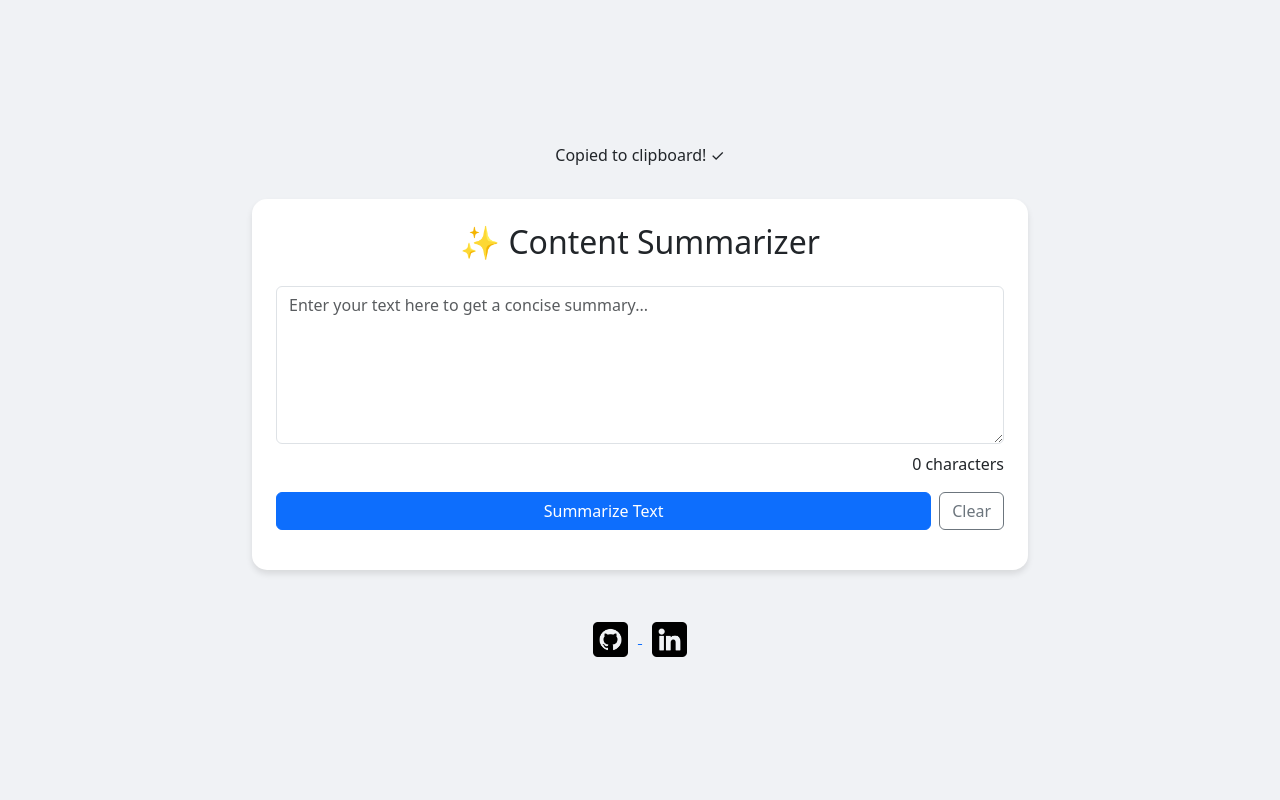
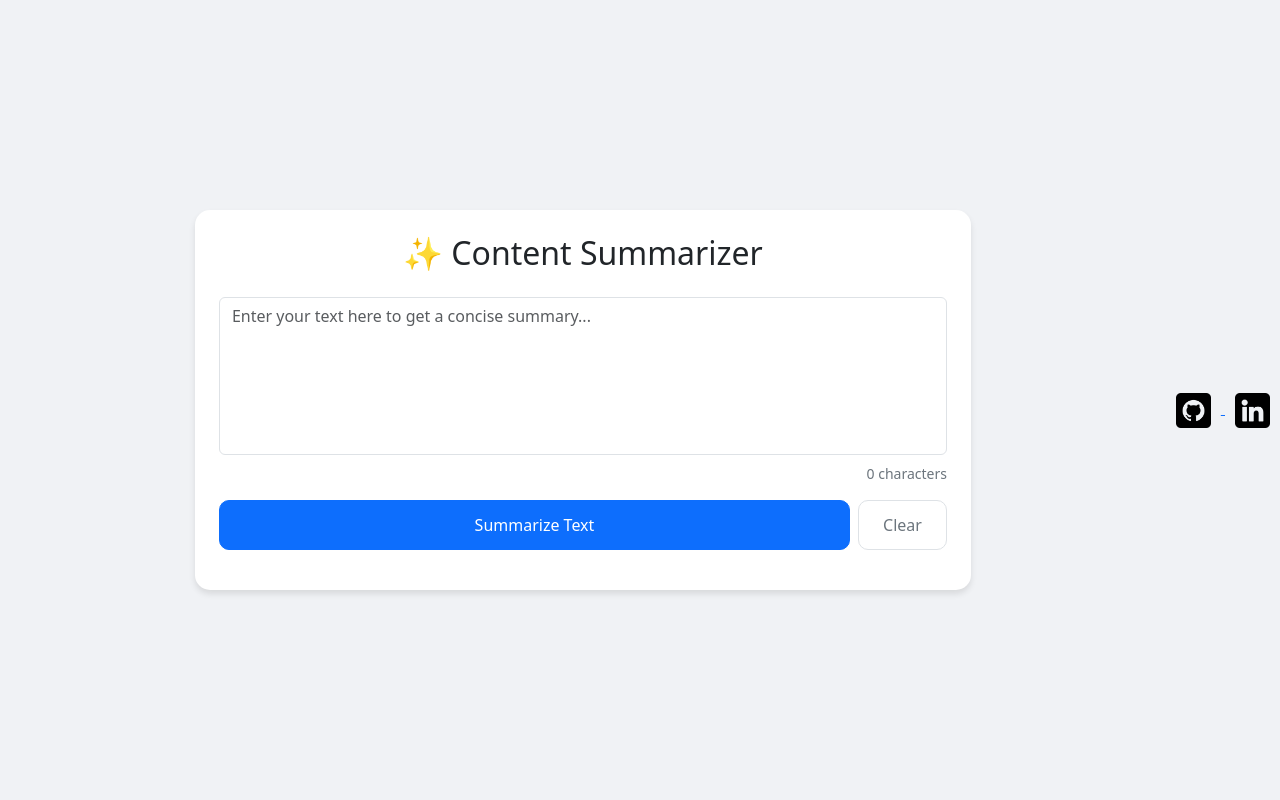
Before and after one commit to Shadab-2604/Summarizer, a Flask app: page / in a window 1280 px wide. Run offline with Flask 3, Linux system fonts and the light colour scheme; some libraries are stand-ins or nearby versions.

Commit message:
Added socials

```diff
--- a/templates/index.html
+++ b/templates/index.html
@@ -12,8 +12,6 @@
             min-height: 100vh;
             display: flex;
             align-items: center;
-            flex-direction: column;
-            justify-content: center;
         }
 
         .container {
@@ -27,6 +25,90 @@
             box-shadow: 0 4px 6px rgba(0, 0, 0, 0.1);
         }
 
+        textarea {
+            resize: none;
+            border-radius: 10px;
+            font-size: 1rem;
+            line-height: 1.6;
+        }
+
+        textarea:focus {
+            box-shadow: 0 0 0 0.25rem rgba(13, 110, 253, 0.15);
+        }
+
+        .char-count {
+            font-size: 0.875rem;
+            color: #6c757d;
+        }
+
+        .btn {
+            padding: 0.75rem 1.5rem;
+            font-weight: 500;
+            border-radius: 10px;
+            transition: all 0.3s ease;
+        }
+
+        .btn:hover {
+            transform: translateY(-1px);
+        }
+
+        .btn-outline-secondary {
+            border-color: #dee2e6;
+        }
+
+        .btn-outline-secondary:hover {
+            background-color: #f8f9fa;
+            border-color: #dee2e6;
+            color: #212529;
+        }
+
+        .summary-box {
+            background-color: #f8f9fa;
+            border-radius: 10px;
+            border-left: 4px solid #0d6efd;
+        }
+
+        .spinner-border {
+            width: 1.5rem;
+            height: 1.5rem;
+            margin-right: 0.5rem;
+        }
+
+        .fade-in {
+            animation: fadeIn 0.5s ease-in;
+        }
+
+        @keyframes fadeIn {
+            from { opacity: 0; }
+            to { opacity: 1; }
+        }
+
+        .summary-header {
+            display: flex;
+            justify-content: space-between;
+            align-items: center;
+        }
+
+        .copy-btn {
+            padding: 0.25rem 0.75rem;
+            font-size: 0.875rem;
+        }
+
+        .copy-feedback {
+            position: fixed;
+            top: 20px;
+            right: 20px;
+            padding: 10px 20px;
+            background-color: #198754;
+            color: white;
+            border-radius: 5px;
+            opacity: 0;
+            transition: opacity 0.3s ease;
+        }
+
+        .copy-feedback.show {
+            opacity: 1;
+        }
         .footer {
             margin-top: 20px;
             text-align: center;
@@ -99,7 +181,6 @@
             </div>
         </div>
     </div>
-
     <!-- Footer with Social Links -->
     <div class="footer">
         <div class="social-icons">
```
